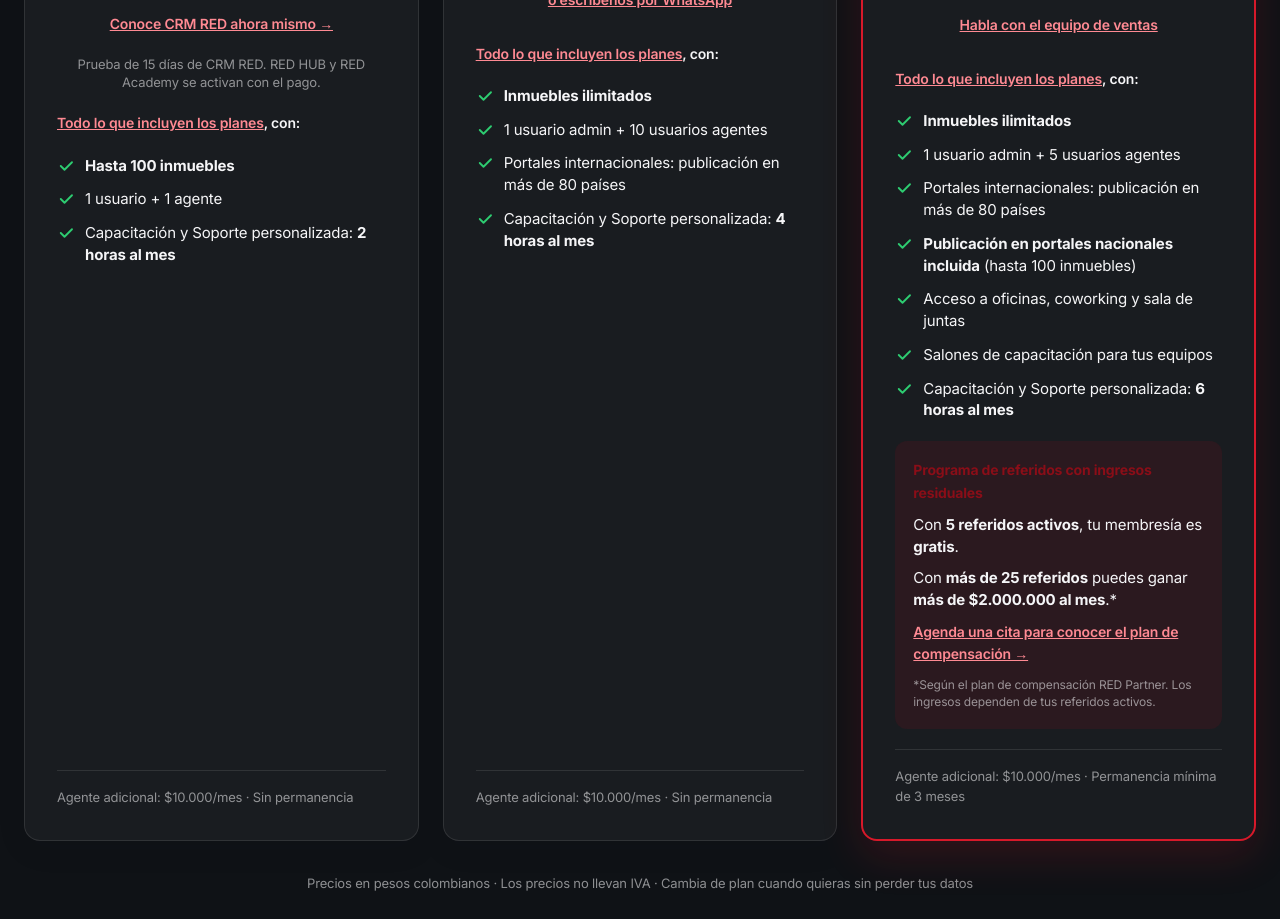
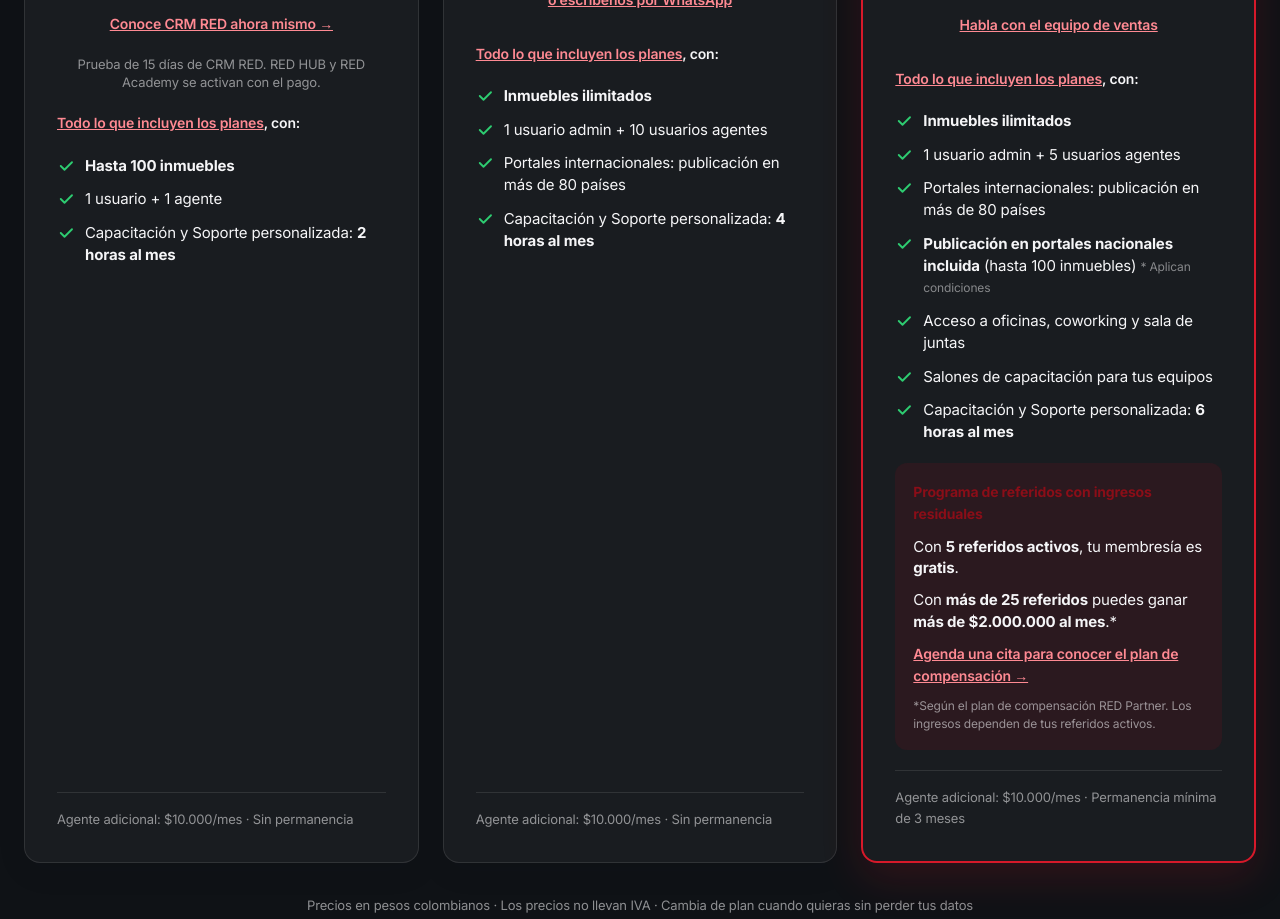
Before and after one commit to cesargiraldo-ghub/red-realestate, a plain HTML site: page precios.html in a window 1280 px wide. Shown: the part 2104-3023 px from the top of the page. Drawn offline with Linux system fonts and the light colour scheme.

Commit message:
Precios: nota Aplican condiciones en portales nacionales RED Partner

```diff
--- a/precios.html
+++ b/precios.html
@@ -252,7 +252,7 @@ fbq('init', '574846248420695');fbq('track', 'PageView');fbq('track', 'ViewConten
 <li style="display: flex; gap: 10px"><svg aria-hidden="true" width="18" height="18" viewBox="0 0 24 24" fill="none" stroke="#2ecc71" stroke-width="2.5" stroke-linecap="round" stroke-linejoin="round" style="flex: none; margin-top: 2px"><path d="M5 12l5 5L20 7"></path></svg><span><strong>Inmuebles ilimitados</strong></span></li>
 <li style="display: flex; gap: 10px"><svg aria-hidden="true" width="18" height="18" viewBox="0 0 24 24" fill="none" stroke="#2ecc71" stroke-width="2.5" stroke-linecap="round" stroke-linejoin="round" style="flex: none; margin-top: 2px"><path d="M5 12l5 5L20 7"></path></svg><span>1 usuario admin + 5 usuarios agentes</span></li>
 <li style="display: flex; gap: 10px"><svg aria-hidden="true" width="18" height="18" viewBox="0 0 24 24" fill="none" stroke="#2ecc71" stroke-width="2.5" stroke-linecap="round" stroke-linejoin="round" style="flex: none; margin-top: 2px"><path d="M5 12l5 5L20 7"></path></svg><span>Portales internacionales: publicación en más de 80 países</span></li>
-<li style="display: flex; gap: 10px"><svg aria-hidden="true" width="18" height="18" viewBox="0 0 24 24" fill="none" stroke="#2ecc71" stroke-width="2.5" stroke-linecap="round" stroke-linejoin="round" style="flex: none; margin-top: 2px"><path d="M5 12l5 5L20 7"></path></svg><span><strong>Publicación en portales nacionales incluida</strong> (hasta 100 inmuebles)</span></li>
+<li style="display: flex; gap: 10px"><svg aria-hidden="true" width="18" height="18" viewBox="0 0 24 24" fill="none" stroke="#2ecc71" stroke-width="2.5" stroke-linecap="round" stroke-linejoin="round" style="flex: none; margin-top: 2px"><path d="M5 12l5 5L20 7"></path></svg><span><strong>Publicación en portales nacionales incluida</strong> (hasta 100 inmuebles) <span style="color: rgba(245,245,247,0.5); font-size: 12px;">* Aplican condiciones</span></span></li>
 <li style="display: flex; gap: 10px"><svg aria-hidden="true" width="18" height="18" viewBox="0 0 24 24" fill="none" stroke="#2ecc71" stroke-width="2.5" stroke-linecap="round" stroke-linejoin="round" style="flex: none; margin-top: 2px"><path d="M5 12l5 5L20 7"></path></svg><span>Acceso a oficinas, coworking y sala de juntas</span></li>
 <li style="display: flex; gap: 10px"><svg aria-hidden="true" width="18" height="18" viewBox="0 0 24 24" fill="none" stroke="#2ecc71" stroke-width="2.5" stroke-linecap="round" stroke-linejoin="round" style="flex: none; margin-top: 2px"><path d="M5 12l5 5L20 7"></path></svg><span>Salones de capacitación para tus equipos</span></li>
 <li style="display: flex; gap: 10px"><svg aria-hidden="true" width="18" height="18" viewBox="0 0 24 24" fill="none" stroke="#2ecc71" stroke-width="2.5" stroke-linecap="round" stroke-linejoin="round" style="flex: none; margin-top: 2px"><path d="M5 12l5 5L20 7"></path></svg><span>Capacitación y Soporte personalizada: <strong>6 horas al mes</strong></span></li>
```
